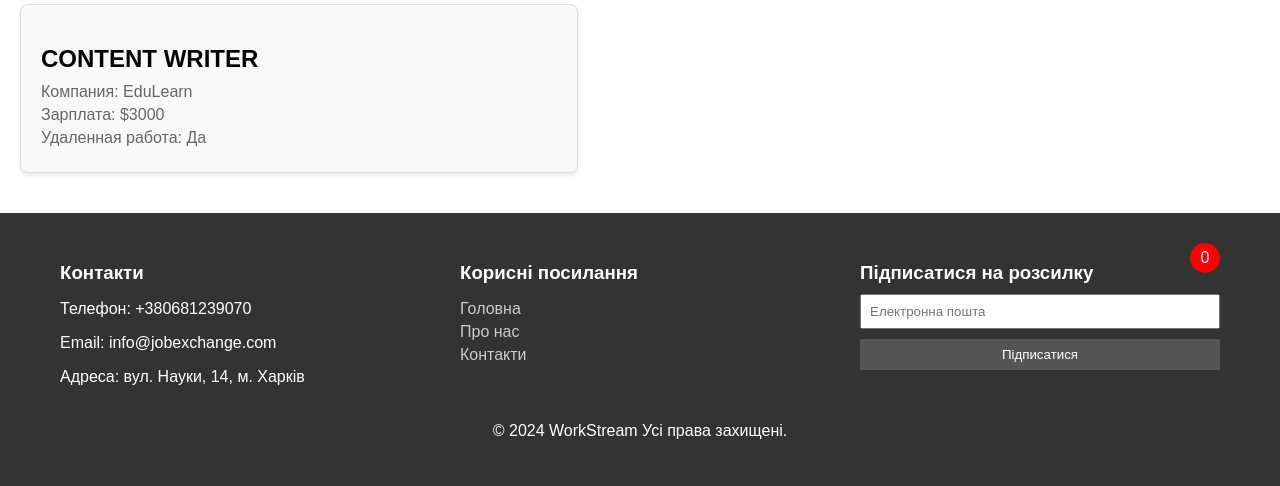
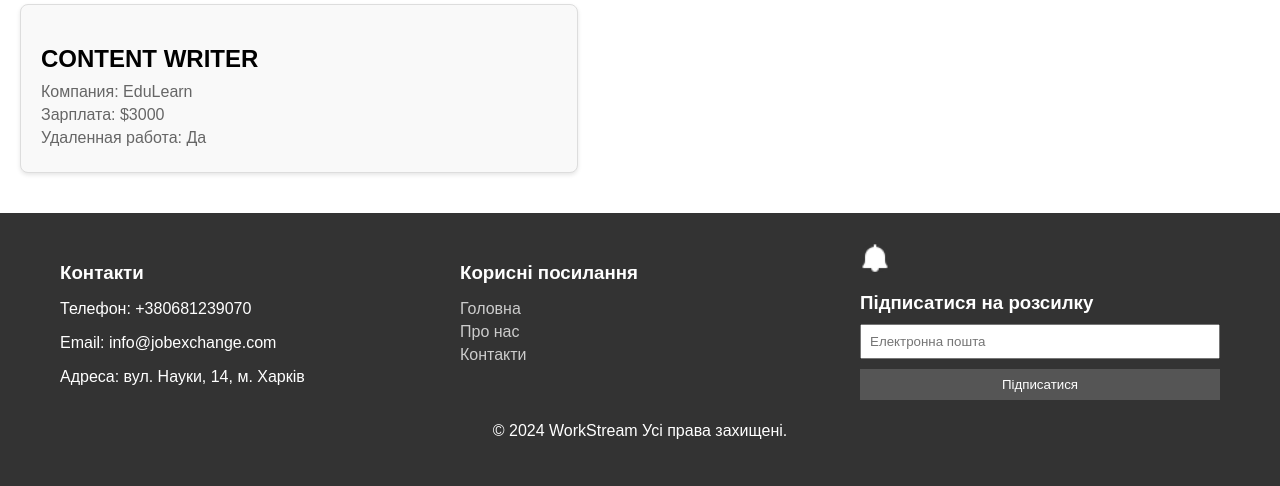
Before and after one commit to OleksiyIgnatiev/SPL, a PHP site: page / in a window 1280 px wide. Shown: the part 462-948 px from the top of the page. Run offline with PHP 8.4, Linux system fonts and the light colour scheme; data comes from the database, SQL or seed files in the repository; both versions use the stored data as it was after the commit.

Commit message:
Добавил кнопку уведоьлений в футере

```diff
--- a/classes/page.php
+++ b/classes/page.php
@@ -126,7 +126,10 @@ namespace pages {
             // Закрываем соединение с базой данных
             $db->close();
 
-    // Отображаем HTML с количеством непрочитанных сообщений
+            // Определяем класс для кнопки уведомлений в зависимости от количества непрочитанных сообщений
+            $buttonClass = ($unreadMessagesResult == 0) ? 'notification-button-empty' : 'notification-button';
+
+            // Отображаем HTML с количеством непрочитанных сообщений и кнопкой уведомлений
             echo '
             <head>
             <meta charset="UTF-8">
@@ -153,8 +156,9 @@ namespace pages {
                     </ul>
                 </div>
                 <div class="footer-section">
-            <div class="notification-button">
+                    <div class="' . $buttonClass . '">
                         <span class="notification-count">' . $unreadMessagesResult . '</span>
+                        <img src="assets\images\icons8-notification-24.png" alt="Иконка"> <!-- Добавляем иконку -->
                     </div>
                     <h3>Підписатися на розсилку</h3>
                     <form action="#" method="post">
@@ -174,6 +178,7 @@ namespace pages {
         }
 
 
+
         protected function displayBodyContent()
         {
 
--- a/style.css
+++ b/style.css
@@ -201,6 +201,34 @@ footer {
     justify-content: center;
     align-items: center;
 }
+
+.notification-button-empty {
+    position: relative;
+    cursor: pointer;
+    top: 0;
+    right: 0;
+    background-color: #333; /* Устанавливаем черный цвет фона */
+    color: white;
+    border-radius: 50%;
+    width: 30px;
+    height: 30px;
+    font-size: 16px;
+    display: flex;
+    justify-content: center;
+    align-items: center;
+}
+
+
+
+.notification-button-empty .notification-count {
+    display: none; /* Скрываем количество сообщений */
+}
+
+.notification-button-empty img {
+    width: 30px; /* Размер иконки */
+    height: 30px;
+}
+
 
 /******************************************************************/
 /* Styles for copyright */
```
Also changed, not shown: assets/images/icons8-notification-24.png (added), lw1.db. Lines whose indentation alone changed are shown as unchanged.
